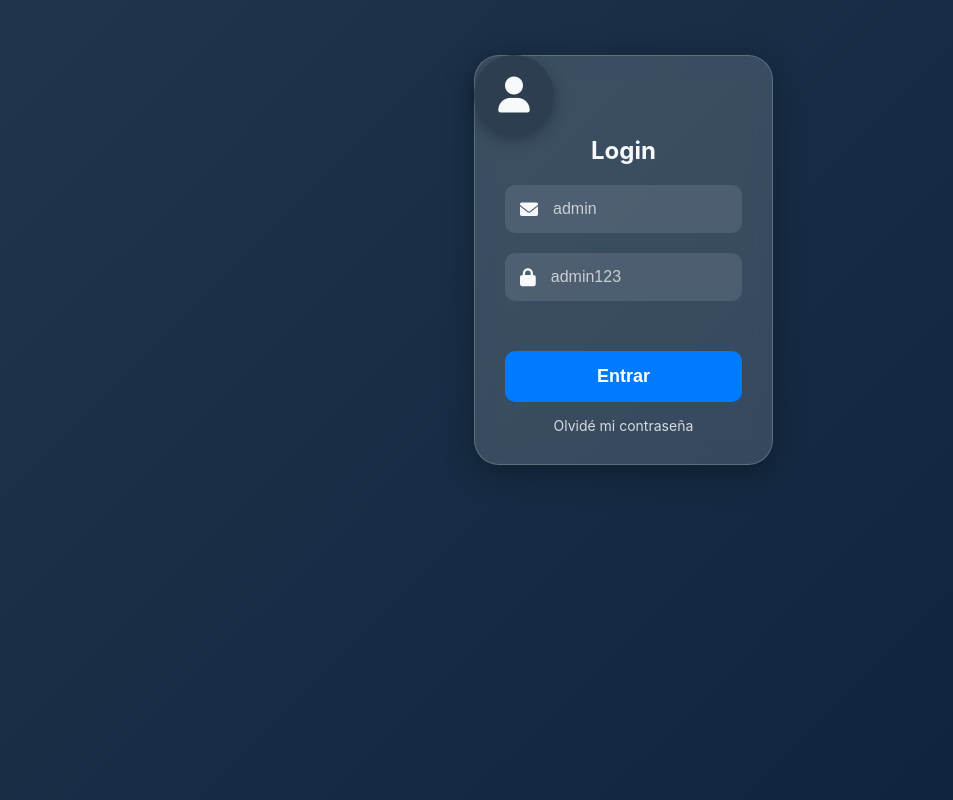
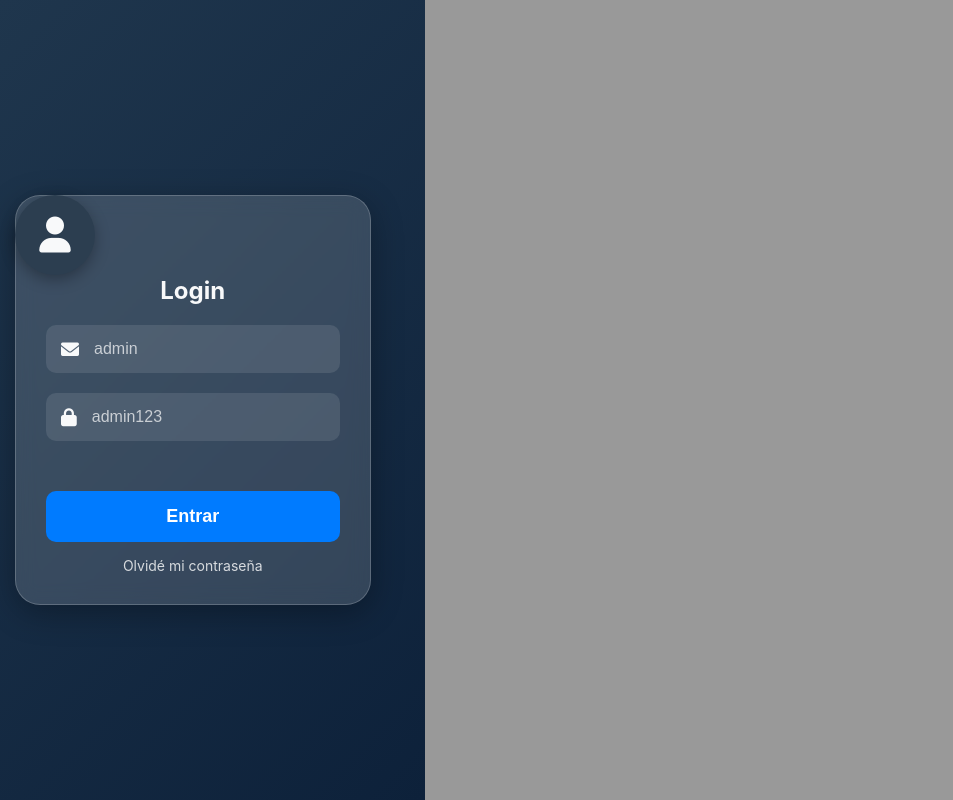
Before and after one commit to devMilo031/app-mobile-formulacion, a Flask app: page /login in a window 1280 px wide. Shown: the whole page, without its empty margins (0-953 px from the left). Run offline with Flask 3, Linux system fonts and the light colour scheme.

Commit message:
css style

```diff
--- a/static/css/style.css
+++ b/static/css/style.css
@@ -1,8 +1,8 @@
 :root{--primary:#1A3B5D;--bg:#F5F7FB;--card:#FFFFFF;--green:#28A745;--orange:#FD7E14;--blue:#2F80ED;--muted:#6b7280;}
 *{box-sizing:border-box}
 html{background-color: #000;}
-body{margin:0;font-family:Inter,Roboto,Arial,sans-serif;background:var(--bg);color:#111827}
-.layout{display:flex;min-height:100vh;max-width:425px;}
+body{margin:0;font-family:Inter,Roboto,Arial,sans-serif;background:#999;color:#111827}
+.layout{display:flex;min-height:100vh;max-width:425px;background: var(--bg);}
 .sidebar{width:280px;background:#0f2740;color:#fff;padding:24px 18px;transition:transform 0.3s ease;position:fixed;left:0;top:0;bottom:0;z-index:1000}
 .sidebar.hidden{transform:translateX(-100%)}
 .brand{font-weight:700;font-size:20px;margin-bottom:18px}
@@ -135,7 +135,7 @@ button.btn{border:none;cursor:pointer}
 .secondary-action-btn{display:block !important;width:100% !important;margin:10px 0 20px 0 !important;padding:15px 10px !important;position:static !important;z-index:1 !important;font-size:16px !important;min-height:50px !important;white-space:normal !important;float:none !important;background-color:#ffffff !important;border:1px solid #ccc !important;}
 
 /* Login page styling */
-body.login-page {
+body.login-page .layout{
     background: linear-gradient(135deg, #1f364d, #0d213a);
     height: 100vh;
     display: flex;
```
